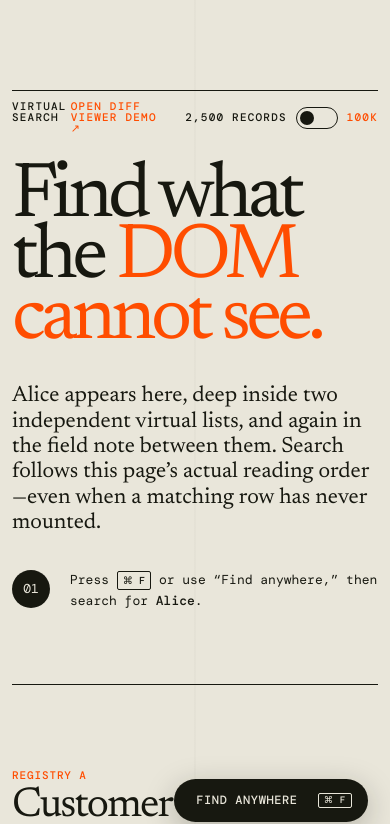
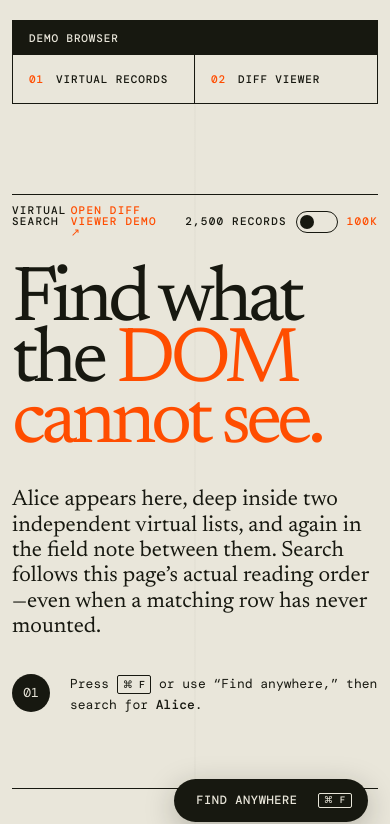
Before and after one commit to kamikaz1k/virtual-search, a React (Vite) app in the folder apps/demo/: page / in a window 390 px wide. Shown: the top 824 px of the page. Built offline with nearby package versions, Linux system fonts and the light colour scheme.

Commit message:
Improve demo navigation and mobile search positioning

```diff
--- a/apps/demo/src/App.tsx
+++ b/apps/demo/src/App.tsx
@@ -148,6 +148,7 @@ function RevealableContentDemo() {
 
 function RecordsDemo() {
   const rootRef = useRef<HTMLElement>(null);
+  const diffDemoHref = `${import.meta.env.BASE_URL}diff`;
   const [useStressDataset, setUseStressDataset] = useState(false);
   const [isDatasetPending, startDatasetTransition] = useTransition();
   const dataset = useMemo(
@@ -164,10 +165,23 @@ function RecordsDemo() {
       <SearchControls />
 
       <main ref={rootRef}>
+        <nav className="demo-browser" aria-label="Demo browser">
+          <span className="demo-browser-label">Demo browser</span>
+          <span className="demo-browser-current" aria-current="page">
+            <span>01</span>
+            Virtual records
+          </span>
+          <a className="demo-browser-link" href={diffDemoHref}>
+            <span>02</span>
+            Diff viewer
+            <span className="demo-browser-link-detail">Virtualized patch ↗</span>
+          </a>
+        </nav>
+
         <header className="hero">
           <div className="hero-kicker">
             <span>Virtual Search</span>
-            <a className="demo-route-link" href={`${import.meta.env.BASE_URL}diff`}>
+            <a className="demo-route-link" href={diffDemoHref}>
               Open diff viewer demo <span aria-hidden="true">↗</span>
             </a>
             <label className="dataset-toggle">
@@ -228,7 +242,9 @@ function RecordsDemo() {
         <footer>
           <span>{dataset.total.toLocaleString()} virtual records</span>
           <span>One ordered search surface</span>
-          <span>End of document</span>
+          <a className="demo-route-link" href={diffDemoHref}>
+            Continue to diff viewer <span aria-hidden="true">↗</span>
+          </a>
         </footer>
       </main>
     </VirtualSearchProvider>
--- a/apps/demo/src/CustomSearchPanel.tsx
+++ b/apps/demo/src/CustomSearchPanel.tsx
@@ -33,6 +33,7 @@ export function CustomSearchPanel({
   const inputRef = useRef<HTMLInputElement>(null);
 
   useSearchPanelViewport(panelRef, {
+    anchor: "top",
     enabled: search.isOpen,
     padding: 10,
   });
--- a/apps/demo/src/styles.css
+++ b/apps/demo/src/styles.css
@@ -66,6 +66,58 @@ main {
   font: 500 11px/1 "DM Mono", monospace;
   letter-spacing: 0.08em;
   text-transform: uppercase;
+}
+
+.demo-browser {
+  display: grid;
+  grid-template-columns: minmax(160px, 0.7fr) repeat(2, minmax(210px, 1fr));
+  margin-top: 20px;
+  border: 1px solid var(--ink);
+  font: 500 11px/1 "DM Mono", monospace;
+  letter-spacing: 0.08em;
+  text-transform: uppercase;
+}
+
+.demo-browser-label,
+.demo-browser-current,
+.demo-browser-link {
+  min-height: 54px;
+  display: flex;
+  align-items: center;
+  gap: 12px;
+  padding: 0 16px;
+}
+
+.demo-browser-label {
+  background: var(--ink);
+  color: var(--paper);
+}
+
+.demo-browser-current {
+  border-right: 1px solid var(--ink);
+}
+
+.demo-browser-current > span,
+.demo-browser-link > span:first-child {
+  color: var(--signal);
+}
+
+.demo-browser-link {
+  color: var(--ink);
+  text-decoration: none;
+  transition: background 140ms ease, color 140ms ease;
+}
+
+.demo-browser-link-detail {
+  margin-left: auto;
+  color: var(--signal);
+  font-size: 9px;
+}
+
+.demo-browser-link:hover,
+.demo-browser-link:focus-visible {
+  outline: 0;
+  background: var(--acid);
 }
 
 .hero {
@@ -709,6 +761,10 @@ footer {
   padding-top: 20px;
 }
 
+footer .demo-route-link {
+  text-align: right;
+}
+
 ::highlight(virtual-search-match) {
   color: inherit;
   background: rgba(255, 77, 0, 0.28);
@@ -725,6 +781,28 @@ footer {
     width: min(100% - 24px, 1180px);
   }
 
+  .demo-browser {
+    grid-template-columns: 1fr 1fr;
+  }
+
+  .demo-browser-label {
+    grid-column: 1 / -1;
+    min-height: 34px;
+  }
+
+  .demo-browser-current {
+    border-right: 1px solid var(--ink);
+  }
+
+  .demo-browser-current,
+  .demo-browser-link {
+    min-height: 48px;
+  }
+
+  .demo-browser-link-detail {
+    display: none;
+  }
+
   .hero {
     grid-template-columns: 1fr;
     min-height: auto;
@@ -736,11 +814,13 @@ footer {
   }
 
   .command-search {
-    inset: auto max(10px, env(safe-area-inset-right))
-      max(10px, env(safe-area-inset-bottom))
+    inset: max(10px, env(safe-area-inset-top))
+      max(10px, env(safe-area-inset-right)) auto
       max(10px, env(safe-area-inset-left));
     width: auto;
-    max-height: calc(100dvh - 20px);
+    max-height: calc(
+      100dvh - max(20px, calc(env(safe-area-inset-top) + 10px))
+    );
     overflow: auto;
     overscroll-behavior: contain;
     box-shadow: 4px 4px 0 var(--ink);
--- a/packages/virtual-search/src/react/index.ts
+++ b/packages/virtual-search/src/react/index.ts
@@ -23,6 +23,7 @@ export {
 } from "./search-panel";
 export {
   useSearchPanelViewport,
+  type SearchPanelViewportAnchor,
   type SearchPanelViewportOptions,
 } from "./search-panel-viewport";
 export {
--- a/packages/virtual-search/src/react/search-panel-viewport.ts
+++ b/packages/virtual-search/src/react/search-panel-viewport.ts
@@ -1,9 +1,12 @@
 import { type RefObject, useEffect } from "react";
 
 export interface SearchPanelViewportOptions {
+  anchor?: SearchPanelViewportAnchor;
   enabled?: boolean;
   padding?: number;
 }
+
+export type SearchPanelViewportAnchor = "preserve" | "top";
 
 const managedProperties = [
   "translate",
@@ -11,6 +14,8 @@ const managedProperties = [
   "max-height",
   "overflow",
   "overscroll-behavior",
+  "top",
+  "bottom",
 ] as const;
 
 const viewportProperties = [
@@ -53,6 +58,7 @@ function restoreProperties(
 export function useSearchPanelViewport<ElementType extends HTMLElement>(
   panelRef: RefObject<ElementType | null>,
   {
+    anchor = "preserve",
     enabled = true,
     padding = 8,
   }: SearchPanelViewportOptions = {},
@@ -71,6 +77,11 @@ export function useSearchPanelViewport<ElementType extends HTMLElement>(
     const sync = () => {
       frame = 0;
       restoreProperties(style, originalManaged);
+
+      if (anchor === "top") {
+        style.top = `max(${inset}px, env(safe-area-inset-top))`;
+        style.bottom = "auto";
+      }
 
       style.setProperty(
         "--virtual-search-viewport-top",
@@ -149,5 +160,5 @@ export function useSearchPanelViewport<ElementType extends HTMLElement>(
       restoreProperties(style, originalManaged);
       restoreProperties(style, originalViewport);
     };
-  }, [enabled, padding, panelRef]);
+  }, [anchor, enabled, padding, panelRef]);
 }
--- a/packages/virtual-search/src/react/search-panel.tsx
+++ b/packages/virtual-search/src/react/search-panel.tsx
@@ -1,11 +1,15 @@
 import { type FormEvent, useEffect, useRef } from "react";
 import { useVirtualSearch } from "./context";
-import { useSearchPanelViewport } from "./search-panel-viewport";
+import {
+  type SearchPanelViewportAnchor,
+  useSearchPanelViewport,
+} from "./search-panel-viewport";
 
 export interface SearchPanelProps {
   className?: string;
   keepInVisualViewport?: boolean;
   placeholder?: string;
+  viewportAnchor?: SearchPanelViewportAnchor;
   viewportPadding?: number;
 }
 
@@ -13,6 +17,7 @@ export function SearchPanel({
   className,
   keepInVisualViewport = true,
   placeholder = "Find on page",
+  viewportAnchor = "top",
   viewportPadding = 8,
 }: SearchPanelProps) {
   const search = useVirtualSearch();
@@ -20,6 +25,7 @@ export function SearchPanel({
   const inputRef = useRef<HTMLInputElement>(null);
 
   useSearchPanelViewport(panelRef, {
+    anchor: viewportAnchor,
     enabled: search.isOpen && keepInVisualViewport,
     padding: viewportPadding,
   });
```
Also changed, not shown: 2 other files (tests, documents, lock files or other folders).
